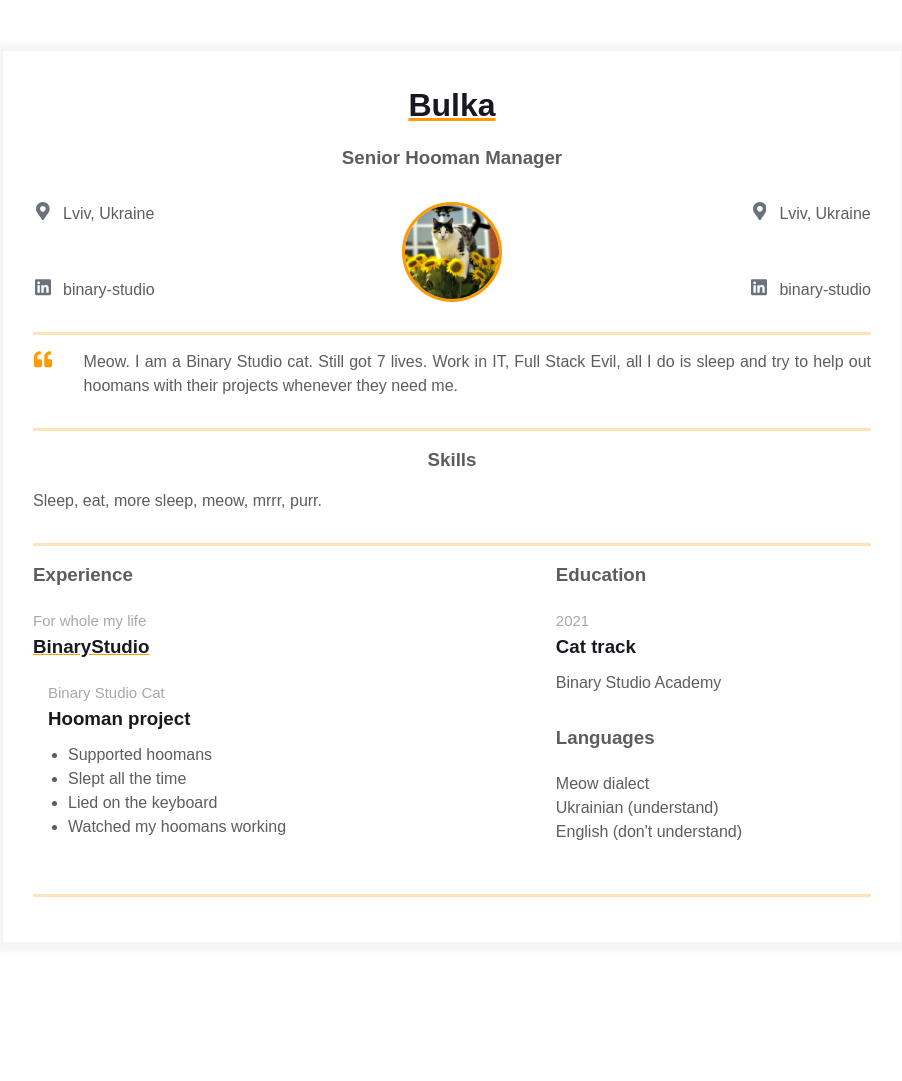
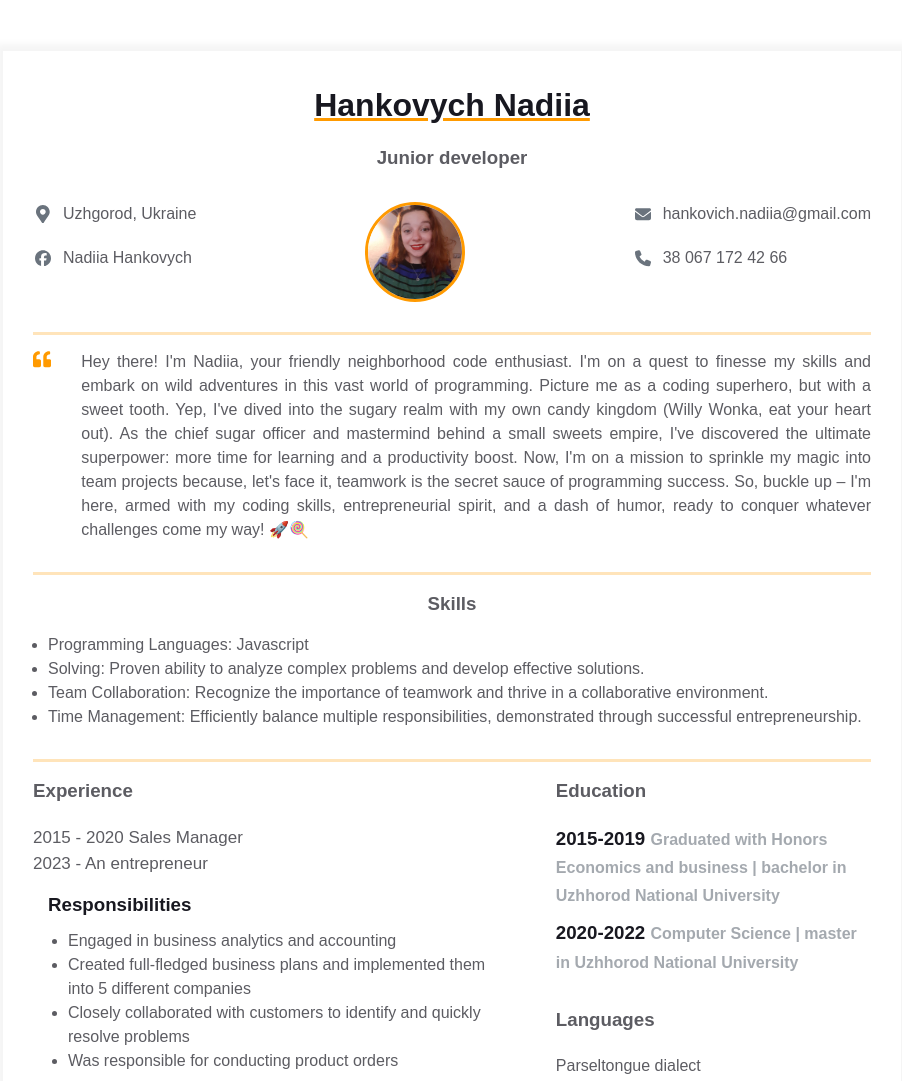
Before and after one commit to hankovych/homepage, a plain HTML site: page index.html in a window 1280 px wide. Shown: the top 1081 px of the page, without its empty margins (188-1090 px from the left). Before the commit the page ends 993 px from the top, so only its background shows below. Drawn offline with Linux system fonts and the light colour scheme.

Commit message:
Added custom data to CV; style fixes and adjustments

```diff
--- a/index.html
+++ b/index.html
@@ -11,8 +11,8 @@
         <div class="resume">
           <div class="container">
             <div class="resume__block">
-              <h1 class="contact-info__header">Bulka</h1>
-              <h3 class="contact-info__sub-header">Senior Hooman Manager</h3>
+              <h1 class="contact-info__header">Hankovych Nadiia</h1>
+              <h3 class="contact-info__sub-header">Junior developer</h3>
 
               <div class="contact_info_container fh">
                 <div class="contact-info__block">
@@ -31,31 +31,18 @@
                             ></path>
                           </svg>
                         </div>
-                        <span>Lviv, Ukraine</span>
+                        <span>Uzhgorod, Ukraine</span>
                       </a>
                       <a
-                        href="https://ua.linkedin.com/company/binary-studio_241166"
+                        class="contact-info__item"
+                        href="https://m.facebook.com/nadia.hankov/"
+                        target="_blank"
                         rel="author"
-                        class="contact-info__item"
                         >
                         <div class="contact-info__item-icon-wrapper">
-                            <svg
-                            class="contact-info__item-icon"
-                            xmlns="http://www.w3.org/2000/svg"
-                            viewBox="0 0 448 512"
-                            >
-                            <path
-                                d="M416 32H31.9C14.3 32 0 46.5 0 64.3v383.4C0 465.5 14.3 480 31.9
-                                480H416c17.6 0 32-14.5 32-32.3V64.3c0-17.8-14.4-32.3-32-32.3zM135.4
-                                416H69V202.2h66.5V416zm-33.2-243c-21.3 0-38.5-17.3-38.5-38.5S80.9 96
-                                102.2 96c21.2 0 38.5 17.3 38.5 38.5 0 21.3-17.2 38.5-38.5 38.5zm282.1
-                                243h-66.4V312c0-24.8-.5-56.7-34.5-56.7-34.6 0-39.9 27-39.9
-                                54.9V416h-66.4V202.2h63.7v29.2h.9c8.9-16.8 30.6-34.5 62.9-34.5 67.2
-                                0 79.7 44.3 79.7 101.9V416z"
-                            ></path>
-                            </svg>
+                            <svg class="contact-info__item-icon" xmlns="http://www.w3.org/2000/svg" height="16" width="16" viewBox="0 0 512 512"><!--!Font Awesome Free 6.5.1 by @fontawesome - https://fontawesome.com License - https://fontawesome.com/license/free Copyright 2023 Fonticons, Inc.--><path d="M512 256C512 114.6 397.4 0 256 0S0 114.6 0 256C0 376 82.7 476.8 194.2 504.5V334.2H141.4V256h52.8V222.3c0-87.1 39.4-127.5 125-127.5c16.2 0 44.2 3.2 55.7 6.4V172c-6-.6-16.5-1-29.6-1c-42 0-58.2 15.9-58.2 57.2V256h83.6l-14.4 78.2H287V510.1C413.8 494.8 512 386.9 512 256h0z"/></svg>
                         </div>
-                        <span>binary-studio</span>
+                        <span>Nadiia Hankovych</span>
                         </a>
 
                 </div>
@@ -63,51 +50,26 @@
                 <div class="contact-info__block contact-info__block--center">
                   <img
                     class="contact-info__avatar"
-                    src="assets/bulka.jpg"
+                    src="assets/me.jpg"
                     alt="Avatar"
                   />
                 </div>
 
-                <div class="contact-info__block"><a href="" rel="author" class="contact-info__item">
+                <div class="contact-info__block"><a href="mailto: hankovich.nadiia@gmail.com" rel="author" class="contact-info__item">
                     <div class="contact-info__item-icon-wrapper">
-                      <svg
-                        class="contact-info__item-icon"
-                        xmlns="http://www.w3.org/2000/svg"
-                        viewBox="0 0 384 512"
-                      >
-                        <path
-                          d="M172.268 501.67C26.97 291.031 0 269.413 0 192 0 85.961 85.961 0 192
-                          0s192 85.961 192 192c0 77.413-26.97 99.031-172.268 309.67-9.535
-                          13.774-29.93 13.773-39.464 0zM192 272c44.183 0 80-35.817
-                          80-80s-35.817-80-80-80-80 35.817-80 80 35.817 80 80 80z"
-                        ></path>
-                      </svg>
+                        <svg class="contact-info__item-icon" xmlns="http://www.w3.org/2000/svg" height="16" width="16" viewBox="0 0 512 512"><!--!Font Awesome Free 6.5.1 by @fontawesome - https://fontawesome.com License - https://fontawesome.com/license/free Copyright 2023 Fonticons, Inc.--><path d="M48 64C21.5 64 0 85.5 0 112c0 15.1 7.1 29.3 19.2 38.4L236.8 313.6c11.4 8.5 27 8.5 38.4 0L492.8 150.4c12.1-9.1 19.2-23.3 19.2-38.4c0-26.5-21.5-48-48-48H48zM0 176V384c0 35.3 28.7 64 64 64H448c35.3 0 64-28.7 64-64V176L294.4 339.2c-22.8 17.1-54 17.1-76.8 0L0 176z"/></svg>
                     </div>
-                    <span>Lviv, Ukraine</span>
+                    <span>hankovich.nadiia@gmail.com</span>
                   </a>
                   <a
-                    href="https://ua.linkedin.com/company/binary-studio_241166"
+                    href="tel:+380671724266"
                     rel="author"
                     class="contact-info__item"
                   >
                     <div class="contact-info__item-icon-wrapper">
-                      <svg
-                        class="contact-info__item-icon"
-                        xmlns="http://www.w3.org/2000/svg"
-                        viewBox="0 0 448 512"
-                      >
-                        <path
-                          d="M416 32H31.9C14.3 32 0 46.5 0 64.3v383.4C0 465.5 14.3 480 31.9
-                          480H416c17.6 0 32-14.5 32-32.3V64.3c0-17.8-14.4-32.3-32-32.3zM135.4
-                          416H69V202.2h66.5V416zm-33.2-243c-21.3 0-38.5-17.3-38.5-38.5S80.9 96
-                          102.2 96c21.2 0 38.5 17.3 38.5 38.5 0 21.3-17.2 38.5-38.5 38.5zm282.1
-                          243h-66.4V312c0-24.8-.5-56.7-34.5-56.7-34.6 0-39.9 27-39.9
-                          54.9V416h-66.4V202.2h63.7v29.2h.9c8.9-16.8 30.6-34.5 62.9-34.5 67.2
-                          0 79.7 44.3 79.7 101.9V416z"
-                        ></path>
-                      </svg>
+                        <svg class="contact-info__item-icon" xmlns="http://www.w3.org/2000/svg" height="16" width="16" viewBox="0 0 512 512"><!--!Font Awesome Free 6.5.1 by @fontawesome - https://fontawesome.com License - https://fontawesome.com/license/free Copyright 2023 Fonticons, Inc.--><path d="M164.9 24.6c-7.7-18.6-28-28.5-47.4-23.2l-88 24C12.1 30.2 0 46 0 64C0 311.4 200.6 512 448 512c18 0 33.8-12.1 38.6-29.5l24-88c5.3-19.4-4.6-39.7-23.2-47.4l-96-40c-16.3-6.8-35.2-2.1-46.3 11.6L304.7 368C234.3 334.7 177.3 277.7 144 207.3L193.3 167c13.7-11.2 18.4-30 11.6-46.3l-40-96z"/></svg>
                     </div>
-                    <span>binary-studio</span>
+                    <span>38 067 172 42 66</span>
                   </a>
                 </div>
               </div>
@@ -134,9 +96,9 @@
                   </svg>
                 </div>
                 <p class="intro_text">
-                  Meow. I am a Binary Studio cat. Still got 7 lives. Work in IT,
-                  Full Stack Evil, all I do is sleep and try to help out hoomans
-                  with their projects whenever they need me.
+                    Hey there! I'm Nadiia, your friendly neighborhood code enthusiast. I'm on a quest to finesse my skills and embark on wild adventures in this vast world of programming. Picture me as a coding superhero, but with a sweet tooth. Yep, I've dived into the sugary realm with my own candy kingdom (Willy Wonka, eat your heart out).
+
+                    As the chief sugar officer and mastermind behind a small sweets empire, I've discovered the ultimate superpower: more time for learning and a productivity boost. Now, I'm on a mission to sprinkle my magic into team projects because, let's face it, teamwork is the secret sauce of programming success. So, buckle up – I'm here, armed with my coding skills, entrepreneurial spirit, and a dash of humor, ready to conquer whatever challenges come my way! 🚀🍭
                 </p>
               </div>
             </div>
@@ -145,9 +107,12 @@
             <div class="resume__block">
               <div class="skills">
                 <h3 class="skills__header">Skills</h3>
-                <p class="skills__text">
-                  Sleep, eat, more sleep, meow, mrrr, purr.
-                </p>
+                <ul class="skills__text">
+                    <li>Programming Languages: Javascript</li>
+                    <li> Solving: Proven ability to analyze complex problems and develop effective solutions.</li>
+                    <li>Team Collaboration: Recognize the importance of teamwork and thrive in a collaborative environment.</li>
+                    <li>Time Management: Efficiently balance multiple responsibilities, demonstrated through successful entrepreneurship.</li>
+                </ul>
               </div>
             </div>
           </div>
@@ -158,22 +123,17 @@
                     <h3 class="experiences__header">Experience</h3>
                     <div class="experiences__company">
                     <div class="experiences__company-header">
-                        <span class="experiences__company-header-durability"
-                        >For whole my life</span
-                        >
-                        <h3 class="experiences__company-header-name">BinaryStudio</h3>
+                        <span class="experiences__company-header-durability"> 2015 - 2020 Sales Manager</span>
+                        <br><span class="experiences__company-header-durability">2023 - An entrepreneur</span>
                     </div>
 
                     <div class="experiences__company-project">
-                        <span class="experiences__company-project-role"
-                        >Binary Studio Cat</span
-                        >
-                        <h3 class="experiences__company-project-name">Hooman project</h3>
+                        <h3 class="experiences__company-project-name">Responsibilities</h3>
                         <ul class="experiences__company-project-responsibilities">
-                        <li>Supported hoomans</li>
-                        <li>Slept all the time</li>
-                        <li>Lied on the keyboard</li>
-                        <li>Watched my hoomans working</li>
+                        <li>Engaged in business analytics and accounting</li>
+                        <li>Created full-fledged business plans and implemented them into 5 different companies</li>
+                        <li>Closely collaborated with customers to identify and quickly resolve problems</li>
+                        <li>Was responsible for conducting product orders</li>
                         </ul>
                     </div>
                     </div>
@@ -183,26 +143,24 @@
                         <div class="additional-info__education">
                           <h3 class="additional-info__education-header">Education</h3>
                           <div class="additional-info__education-university">
-                            <span class="additional-info__education-university-durability"
-                              >2021</span
-                            >
+                            <span class="additional-info__education-university-durability"></span>
                             <h3 class="additional-info__education-university-speciality">
-                              Cat track
+                            2015-2019 <span class="additional-info__education-university-durability">Graduated with Honors Economics and business | bachelor in Uzhhorod National University</span>
                             </h3>
-                            <p class="additional-info__education-university-name">
-                              Binary Studio Academy
-                            </p>
+                            <h3 class="additional-info__education-university-speciality">
+                            2020-2022 <span class="additional-info__education-university-durability">Computer Science | master in Uzhhorod National University</span>
+                            </h3>
                           </div>
                         </div>
 
                         <div class="additional-info__languages">
                           <h3 class="additional-info__languages-header">Languages</h3>
-                          <p class="additional-info__languages-item">Meow dialect</p>
+                          <p class="additional-info__languages-item">Parseltongue dialect</p>
                           <p class="additional-info__languages-item">
-                            Ukrainian (understand)
+                            Ukrainian (native)
                           </p>
                           <p class="additional-info__languages-item">
-                            English (don't understand)
+                            English (upper-intermidiate)
                           </p>
                         </div>
                       </div>
--- a/styles.css
+++ b/styles.css
@@ -87,7 +87,6 @@
   .contact-info__block {
     display: flex;
     flex-direction: column;
-    justify-content: space-between;
   }
 
   .contact-info__block--center {
@@ -106,6 +105,8 @@
   }
 
   .contact-info__item-icon-wrapper {
+    display: flex;
+    align-items: center;
     margin-right: 10px;
     width: 20px;
     display: flex;
@@ -163,6 +164,7 @@
   }
 
   .skills__text {
+    margin-left: 15px;
     color: var(--secondary-text-color);
     text-align: justify;
   }
@@ -179,10 +181,11 @@
   }
 
   .experiences__company-header-durability {
-    color: var(--durability-text-color);
+    color: var(--secondary-text-color);
     text-align: left;
     margin-bottom: 10px;
-    font-size: 15px;
+    font-size: 17px;
+
   }
 
   .experiences__company-header-name {
@@ -196,6 +199,7 @@
   .experiences__company-project {
     margin-left: 15px;
     margin-bottom: 25px;
+    margin-top: 15px;
   }
 
   .experiences__company-project-role {
@@ -234,7 +238,7 @@
     color: var(--durability-text-color);
     text-align: left;
     margin-bottom: 10px;
-    font-size: 15px;
+    font-size: 16px;
   }
 
   .additional-info__education-university-speciality {
```
Also changed, not shown: assets/bulka.jpg (deleted), assets/me.jpg (added).
